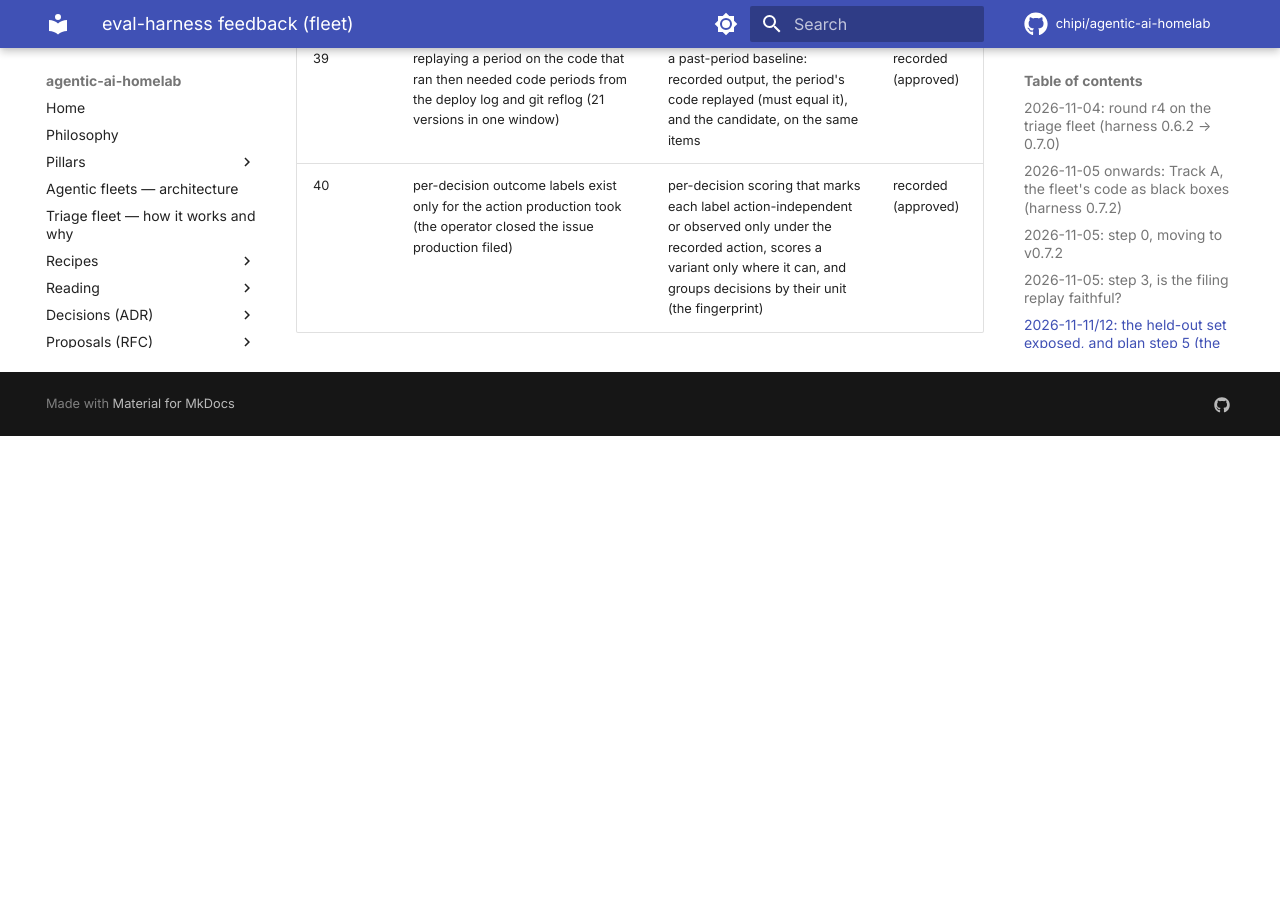
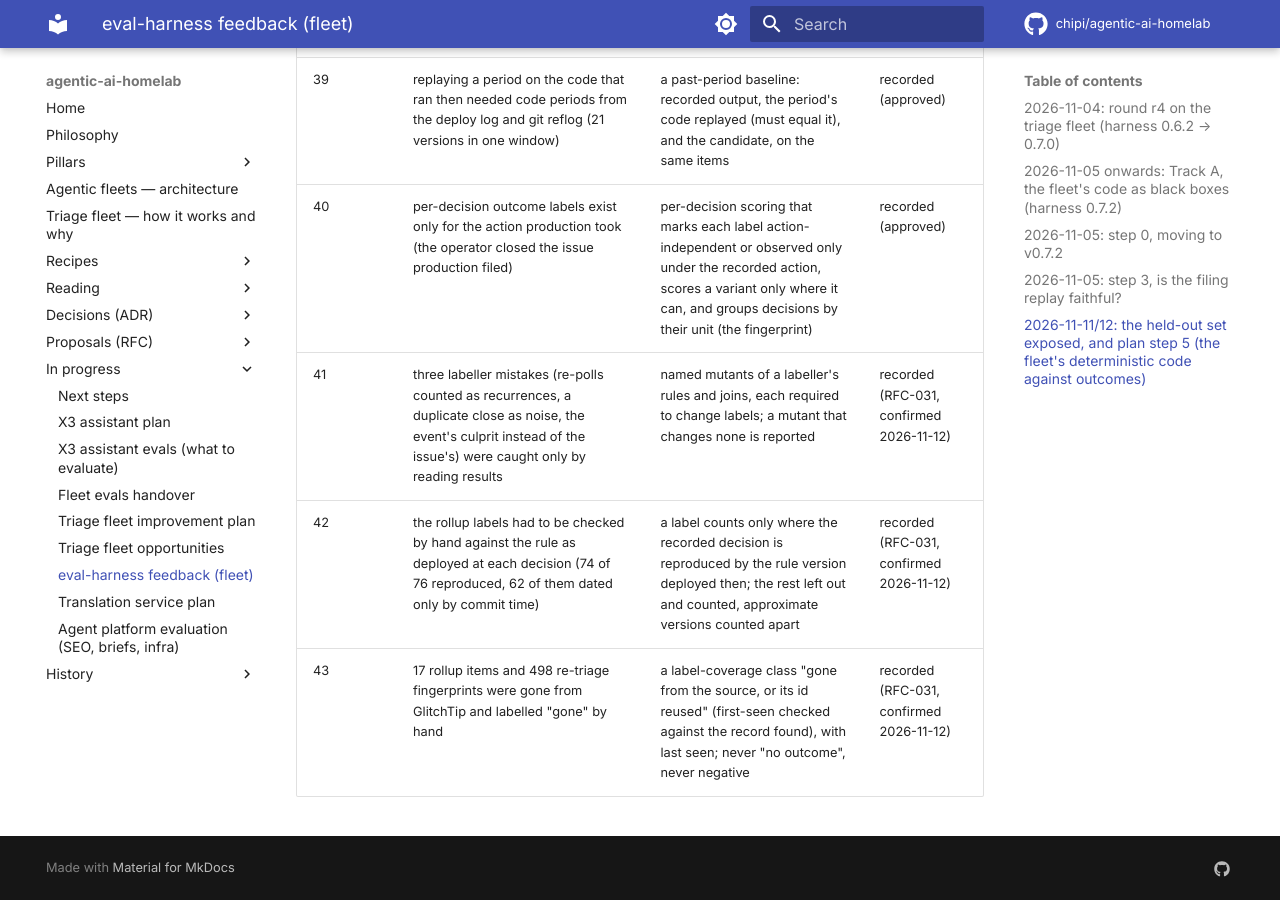
Before and after one commit to chipi/agentic-ai-homelab, an MkDocs documentation site: the page built from docs/wip/eval-harness-feedback-fleet.md, in a window 1280 px wide and 900 px high, scrolled down 6839 px. Built offline with MkDocs 1.6.1 and Material for MkDocs 9.7.7, drawn with Linux system fonts in a browser that asks for light colours; comment, search, counter and statistics services are not loaded; before the commit the page ends 7275 px from its top, so only the background shows below that.

Commit message:
docs(wip): eval-harness feedback 41-43 (labeller mutants, faithfulness on labelled items, items gone from the source)
Confirmed to the eval harness session 2026-11-12 for RFC-031, each with the incident
behind it.

Co-Authored-By: Claude Opus 5.5 <noreply@anthropic.com>
Claude-Session: https://claude.ai/code/session_014cvkLD38vq2c4f5u6hzvkg

```diff
--- a/docs/wip/eval-harness-feedback-fleet.md
+++ b/docs/wip/eval-harness-feedback-fleet.md
@@ -98,3 +98,6 @@ answers, with what "done" means for each, are in fleet-eval-data `BOUNDARY-PROPO
 | 38 | the stale-check variants nudged nothing at 10 and 14 days, because the replayed history carried production's own labels; hiding them first re-nudged 5 issues from before the window | variant replays that hide the system's own in-window writes, with the default variant required to reproduce production first, and a history-confound count per result | recorded (approved) |
 | 39 | replaying a period on the code that ran then needed code periods from the deploy log and git reflog (21 versions in one window) | a past-period baseline: recorded output, the period's code replayed (must equal it), and the candidate, on the same items | recorded (approved) |
 | 40 | per-decision outcome labels exist only for the action production took (the operator closed the issue production filed) | per-decision scoring that marks each label action-independent or observed only under the recorded action, scores a variant only where it can, and groups decisions by their unit (the fingerprint) | recorded (approved) |
+| 41 | three labeller mistakes (re-polls counted as recurrences, a duplicate close as noise, the event's culprit instead of the issue's) were caught only by reading results | named mutants of a labeller's rules and joins, each required to change labels; a mutant that changes none is reported | recorded (RFC-031, confirmed 2026-11-12) |
+| 42 | the rollup labels had to be checked by hand against the rule as deployed at each decision (74 of 76 reproduced, 62 of them dated only by commit time) | a label counts only where the recorded decision is reproduced by the rule version deployed then; the rest left out and counted, approximate versions counted apart | recorded (RFC-031, confirmed 2026-11-12) |
+| 43 | 17 rollup items and 498 re-triage fingerprints were gone from GlitchTip and labelled "gone" by hand | a label-coverage class "gone from the source, or its id reused" (first-seen checked against the record found), with last seen; never "no outcome", never negative | recorded (RFC-031, confirmed 2026-11-12) |
```
